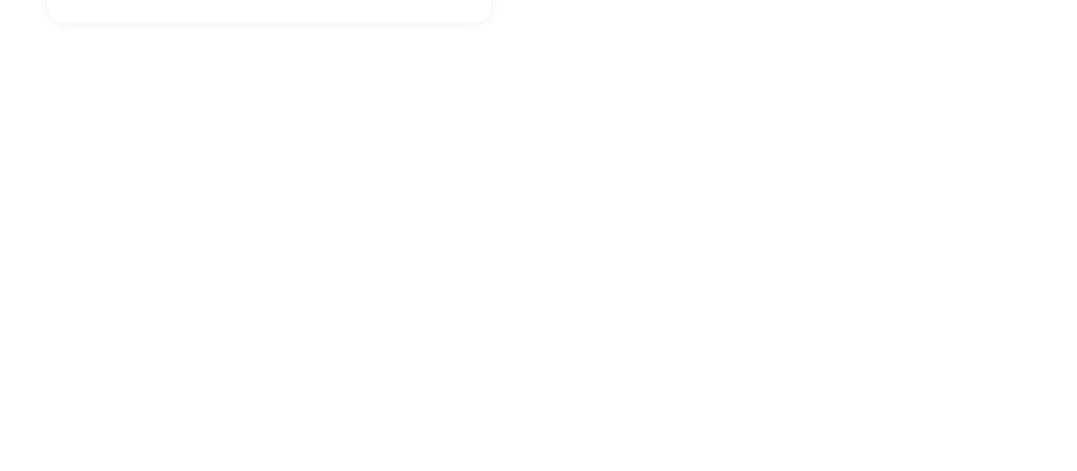
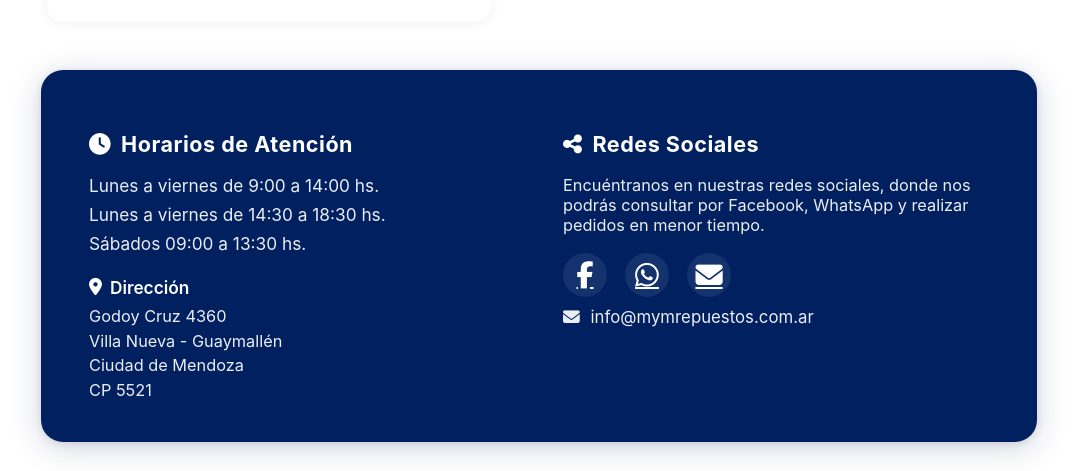
Before and after one commit to francorenna/mymrepuestos, a React (Create React App) app: page / in a window 1280 px wide. Shown: the part 2362-2833 px from the top of the page, without its empty margins (101-1178 px from the left). Before the commit the page ends 2416 px from the top, so only its background shows below. Built offline with nearby package versions, Linux system fonts and the light colour scheme.

Commit message:
NuevoMenu2

```diff
--- a/src/App.js
+++ b/src/App.js
@@ -6,6 +6,7 @@ import Nosotros from './Components/Nosotros.jsx';
 import Servicios from './Components/Servicios.jsx';
 import NuestrasMarcas from './Components/NuestrasMarcas.jsx';
 import Contacto from './Components/Contacto.jsx';
+import Horarios from './Components/Horarios.jsx';
 // ...otros imports...
 
 function App() {
@@ -22,6 +23,7 @@ function App() {
           <Servicios />
           <NuestrasMarcas />
           <Contacto />
+          <Horarios />
           {/* Aquí puedes agregar Hero, secciones, etc */}
         </div>
       )}
--- /dev/null
+++ b/src/Components/Horarios.jsx
@@ -0,0 +1,56 @@
+import React from 'react';
+import '../Styles/Horarios.css';
+
+const Horarios = () => (
+  <section className="horarios-section">
+    <div className="horarios-card animate-fadein">
+      <div className="horarios-info">
+        <h3>
+          <i className="fas fa-clock"></i> Horarios de Atención
+        </h3>
+        <ul>
+          <li>Lunes a viernes de 9:00 a 14:00 hs.</li>
+          <li>Lunes a viernes de 14:30 a 18:30 hs.</li>
+          <li>Sábados 09:00 a 13:30 hs.</li>
+        </ul>
+        <div className="horarios-direccion">
+          <h4>
+            <i className="fas fa-map-marker-alt"></i> Dirección
+          </h4>
+          <address>
+            Godoy Cruz 4360<br />
+            Villa Nueva - Guaymallén<br />
+            Ciudad de Mendoza<br />
+            CP 5521
+          </address>
+        </div>
+      </div>
+      <div className="horarios-redes">
+        <h3>
+          <i className="fas fa-share-alt"></i> Redes Sociales
+        </h3>
+        <p>
+          Encuéntranos en nuestras redes sociales, donde nos podrás consultar por Facebook, WhatsApp y realizar pedidos en menor tiempo.
+        </p>
+        <div className="redes-icons">
+          <a href="https://facebook.com/" target="_blank" rel="noopener noreferrer" title="Facebook" className="red-icon facebook">
+            <i className="fab fa-facebook-f"></i>
+          </a>
+          <a href="https://wa.me/5492613027573" target="_blank" rel="noopener noreferrer" title="WhatsApp" className="red-icon whatsapp">
+            <i className="fab fa-whatsapp"></i>
+          </a>
+          <a href="mailto:info@mymrepuestos.com.ar" target="_blank" rel="noopener noreferrer" title="Correo electrónico" className="red-icon mail">
+            <i className="fas fa-envelope"></i>
+          </a>
+        </div>
+        <div className="redes-mail">
+          <span>
+            <i className="fas fa-envelope"></i> info@mymrepuestos.com.ar
+          </span>
+        </div>
+      </div>
+    </div>
+  </section>
+);
+
+export default Horarios;
--- /dev/null
+++ b/src/Styles/Horarios.css
@@ -0,0 +1,142 @@
+.horarios-section {
+  display: flex;
+  justify-content: center;
+  align-items: center;
+  margin: 48px 0 32px 0;
+  padding: 0 16px;
+}
+
+.horarios-card {
+  background: #002060;
+  color: #fff;
+  border-radius: 22px;
+  box-shadow: 0 6px 32px rgba(0,32,96,0.18), 0 1.5px 8px rgba(0,0,0,0.10);
+  display: flex;
+  flex-wrap: wrap;
+  gap: 48px;
+  padding: 40px 48px;
+  max-width: 900px;
+  width: 100%;
+  justify-content: space-between;
+  align-items: flex-start;
+  animation: fadein 1s cubic-bezier(0.22, 1, 0.36, 1);
+}
+
+.horarios-info, .horarios-redes {
+  flex: 1 1 260px;
+  min-width: 220px;
+}
+
+.horarios-info h3, .horarios-redes h3 {
+  font-size: 1.35rem;
+  font-weight: 700;
+  margin-bottom: 18px;
+  display: flex;
+  align-items: center;
+  gap: 10px;
+  letter-spacing: 0.5px;
+}
+
+.horarios-info ul {
+  list-style: none;
+  padding: 0;
+  margin: 0;
+}
+.horarios-info li {
+  font-size: 1.08rem;
+  margin-bottom: 8px;
+  padding-left: 0;
+  position: relative;
+  opacity: 0.92;
+}
+
+.horarios-redes p {
+  font-size: 1.02rem;
+  margin-bottom: 18px;
+  opacity: 0.92;
+}
+
+.redes-icons {
+  display: flex;
+  gap: 18px;
+  margin-top: 6px;
+}
+
+.red-icon {
+  display: flex;
+  align-items: center;
+  justify-content: center;
+  font-size: 1.7rem;
+  width: 44px;
+  height: 44px;
+  border-radius: 50%;
+  background: rgba(255,255,255,0.08);
+  color: #fff;
+  /* box-shadow: 0 2px 8px rgba(0,32,96,0.10); */ /* Sombra eliminada */
+  transition: background 0.2s, color 0.2s, transform 0.18s;
+  cursor: pointer;
+}
+.red-icon.facebook:hover {
+  background: #1877f2;
+  color: #fff;
+  transform: scale(1.13) rotate(-8deg);
+}
+.red-icon.whatsapp:hover {
+  background: #25d366;
+  color: #fff;
+  transform: scale(1.13) rotate(8deg);
+}
+.red-icon.mail:hover {
+  background: #e14a4a;
+  color: #fff;
+  transform: scale(1.13) rotate(4deg);
+}
+
+.redes-mail {
+  margin-top: 10px;
+  font-size: 1.05rem;
+  opacity: 0.92;
+  display: flex;
+  align-items: center;
+  gap: 8px;
+  color: #fff;
+}
+.redes-mail i {
+  margin-right: 6px;
+  color: #fff;
+}
+
+/* Animación de fade-in */
+@keyframes fadein {
+  from { opacity: 0; transform: translateY(32px);}
+  to { opacity: 1; transform: translateY(0);}
+}
+
+/* Responsive */
+@media (max-width: 900px) {
+  .horarios-card {
+    flex-direction: column;
+    gap: 28px;
+    padding: 28px 10px;
+    align-items: stretch;
+  }
+}
+.horarios-direccion {
+  margin-top: 22px;
+}
+.horarios-direccion h4 {
+  font-size: 1.08rem;
+  font-weight: 600;
+  margin-bottom: 6px;
+  display: flex;
+  align-items: center;
+  gap: 8px;
+  color: #fff;
+}
+.horarios-direccion address {
+  font-style: normal;
+  font-size: 1.02rem;
+  line-height: 1.5;
+  opacity: 0.92;
+  color: #fff;
+}
```
Also changed, not shown: src/Components/Footer.jsx (added), src/Styles/Footer.jsx (added).
